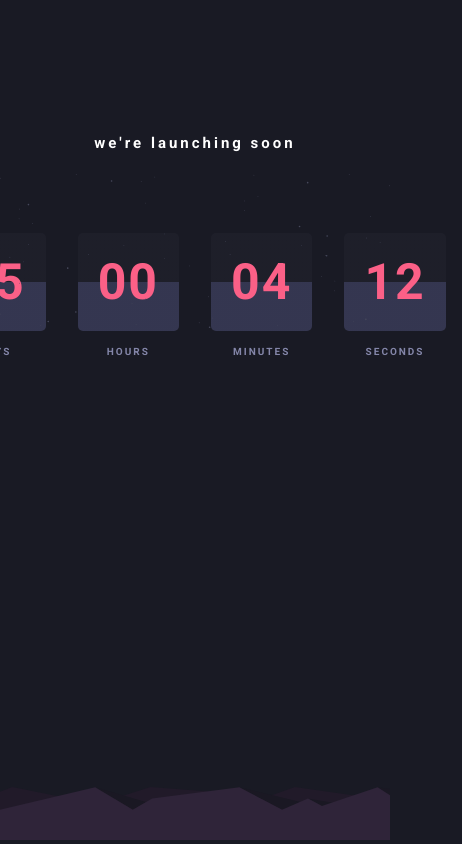
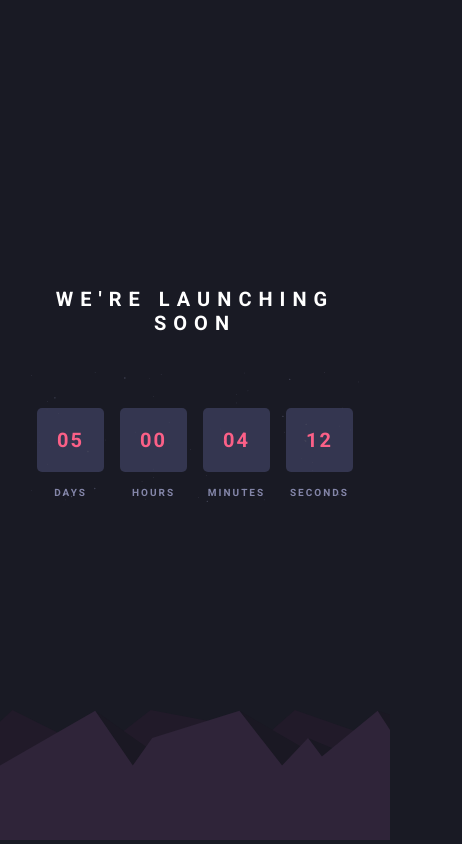
Before and after one commit to Everjr18/Countdown-timer, a plain HTML site: page index.html in a window 390 px wide. Shown: the whole page, 462 px wide, since content can reach past the window. Drawn offline with Linux system fonts and the light colour scheme.

Commit message:
fixed some  styles and add part of mobile

```diff
--- a/style.css
+++ b/style.css
@@ -10,12 +10,14 @@ body {
     font-family: 'Red Hat Text', sans-serif;
     font-family: 'Roboto', sans-serif;
     background-color: hsl(234, 17%, 12%);
+
 }
 h1 {
     color: hsl(0, 0%, 100%);
     font-size: 15px;
     letter-spacing: 3px;
-    margin-bottom: 50px
+    margin-bottom: 50px;
+    text-transform:uppercase;
 }
 h3 {
     color: hsl(237, 18%, 59%);
@@ -23,6 +25,7 @@ h3 {
     letter-spacing:2px;
     font-size:10px;
     margin-top: 15px;
+
 }
 .coming-soon {
     display: flex;
@@ -44,13 +47,7 @@ h3 {
     padding: 20px;
     font-size: 50px;
     border-radius: 5px;
-    background: linear-gradient(
-        to bottom,
-        hsl(235, 16%, 14%) 0%,
-        hsl(235, 16%, 14%) 50%,
-        hsl(236, 21%, 26%) 50%,
-        hsl(236, 21%, 26%)100%
-    );
+    background:hsl(236, 21%, 26%) ;
     height: 100%;
     color:  hsl(345, 95%, 68%);
 }
@@ -61,6 +58,30 @@ position: absolute;
     position: absolute;
     bottom: 0;
 }
+@media (max-width: 667px)
+{
+    .coming-soon h1 {
+        font-size: 20px;
+        letter-spacing: 7px;
+        text-align: center;
+    }
+    .coming-soon{
+        justify-content:flex-end;
+        padding: 0 20px;
+
+    }
+    img {
+        height:130px;
+    }
+    .countdown div {
+        margin: 8px;
+    }
+    .Day,.Hour,.Minute,.Second {
+        padding: 20px;
+        font-size: 20px;
+    }
+}
+
  @media (min-width: 1440px) {
     .stars img,
     .hills img {
@@ -74,41 +95,3 @@ position: absolute;
       width: 1920px;
     }
 }
-/* body {
-    background-image: url(./images/bg-stars.svg);
-    height: 100%;
-    background-position: center;
-    background-repeat: no-repeat;
-    background-color: hsl(234, 17%, 12%);
-    font-family: "quicksand", sans-serif;
-    margin: 0;
-    overflow: hidden;
-
-}
-h2 {
-    font-size: 14px;
-    font-weight: bold;
-    padding: 3rem;
-    color: hsl(0, 0%, 100%);
-    margin: 0;
-}
-h3 {
-    color: hsl(236, 21%, 26%);
-}
-.coming-soon {
-
-    display: flex;
-    align-items: center;
-    flex-direction: column;
-    min-height: 100vh;
-}
-
-.countdown-start {
-    display: flex;
-    justify-content: space-around;
-    text-align: center;
-}
-.Day,.Hour,.Minute,.Second{
-    font-size: 1rem;
-    color: hsl(345, 95%, 68%);
-} */
```
